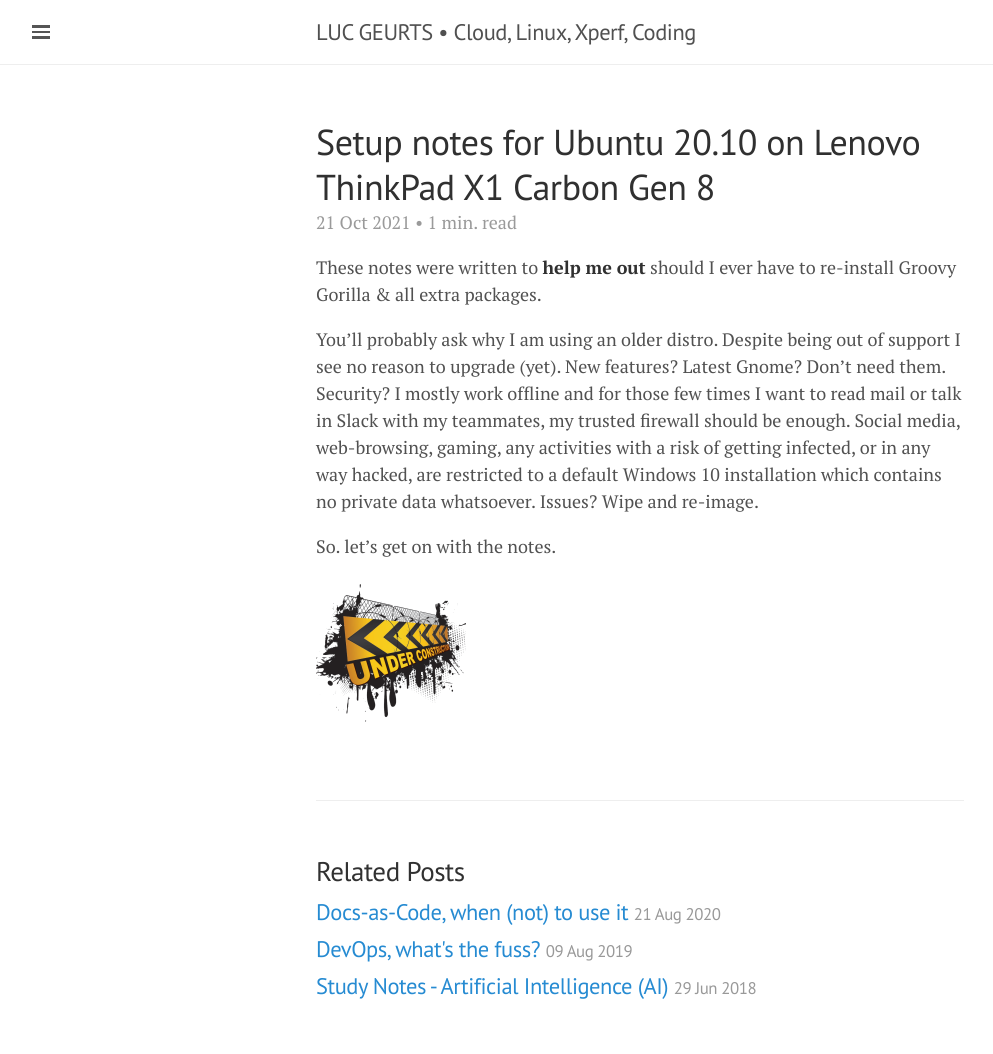
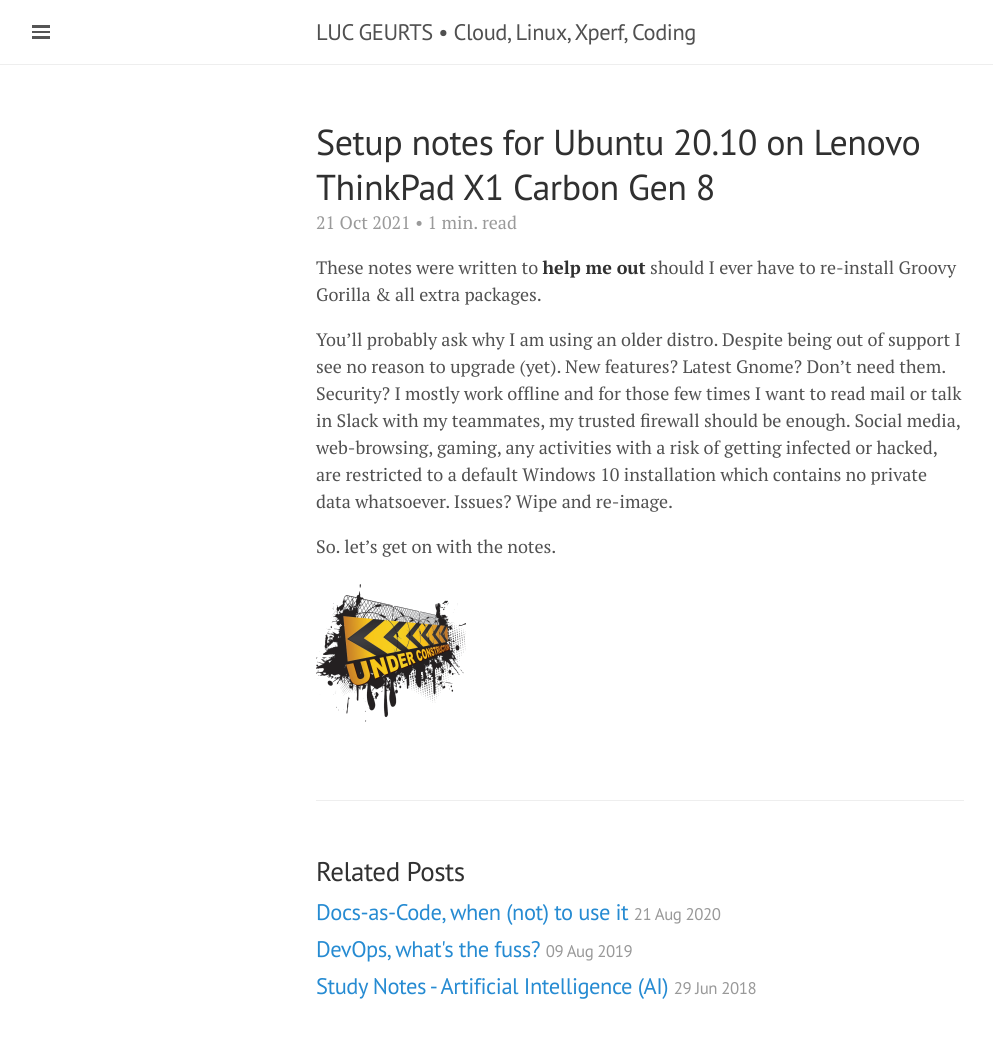
Before and after one commit to lgeurts/lgeurts.github.io, a Jekyll site: the page built from _posts/2021-10-21-ubuntu-setup-notes-for-x1-carbon-gen8.md, in a window 1280 px wide. Shown: the whole page, without its empty margins (0-993 px from the left). Built offline with Jekyll 4.4.1, drawn with Linux system fonts in a browser that asks for light colours; nearby versions of some CDN libraries; comment, search, counter and statistics services are not loaded.

Commit message:
Update 2021-10-21-ubuntu-setup-notes-for-x1-carbon-gen8.md

```diff
--- a/_posts/2021-10-21-ubuntu-setup-notes-for-x1-carbon-gen8.md
+++ b/_posts/2021-10-21-ubuntu-setup-notes-for-x1-carbon-gen8.md
@@ -9,7 +9,7 @@
 
 These notes were written to **help me out** should I ever have to re-install Groovy Gorilla & all extra packages.
 
-You'll probably ask why I am using an older distro. Despite being out of support I see no reason to upgrade (yet). New features? Latest Gnome? Don't need them. Security? I mostly work offline and for those few times I want to read mail or talk in Slack with my teammates, my trusted firewall should be enough. Social media, web-browsing, gaming, any activities with a risk of getting infected, or in any way hacked, are restricted to a default Windows 10 installation which contains no private data whatsoever. Issues? Wipe and re-image.
+You'll probably ask why I am using an older distro. Despite being out of support I see no reason to upgrade (yet). New features? Latest Gnome? Don't need them. Security? I mostly work offline and for those few times I want to read mail or talk in Slack with my teammates, my trusted firewall should be enough. Social media, web-browsing, gaming, any activities with a risk of getting infected or hacked, are restricted to a default Windows 10 installation which contains no private data whatsoever. Issues? Wipe and re-image.
 
 So. let's get on with the notes.
 
```
